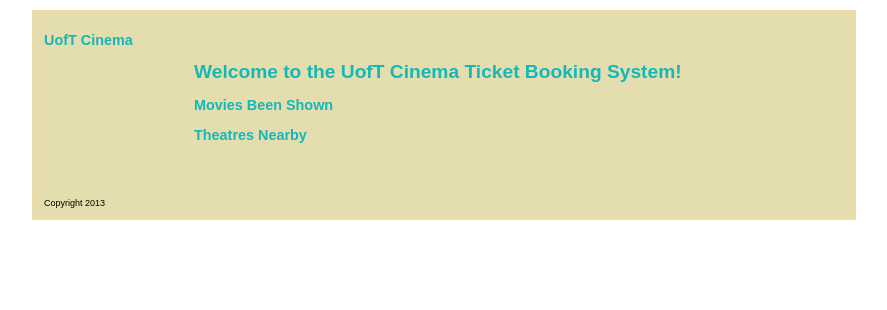
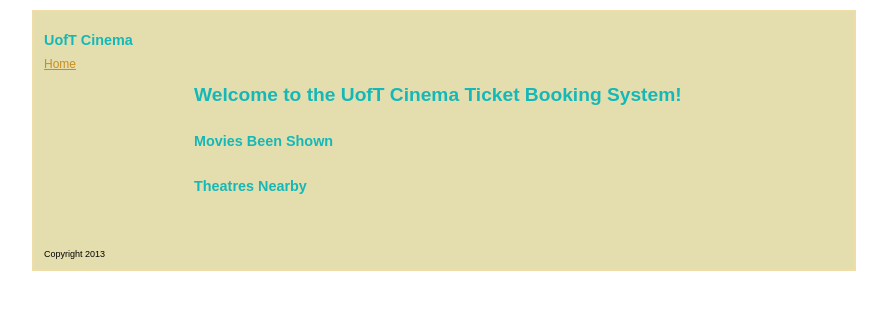
Before and after one commit to premachb/csc309A2, a CodeIgniter app: page / in a window 1280 px wide. Shown: the top 310 px of the page, without its empty margins (196-1083 px from the left). Run offline with CodeIgniter, Linux system fonts and the light colour scheme; data that the repository does not hold is empty.

Commit message:
Committing CSS modifications and also added home link on nav bar

```diff
--- a/uofttheater/application/views/header.php
+++ b/uofttheater/application/views/header.php
@@ -1,2 +1,5 @@
 
 <h1>UofT Cinema</h1>
+<?php
+    echo anchor('main/homepage', 'Home');
+?>
--- a/uofttheater/css/default.css
+++ b/uofttheater/css/default.css
@@ -14,7 +14,6 @@
     background-color:#e4deae;
     border:2px solid #efdda8;
  }
-
 
  input,label {
  	display: block;
@@ -119,6 +118,21 @@
     margin-left:150px;
     width:600px;
     height:auto;
+
+ }
+
+ #homeListings{
+    position: relative;
+ }
+
+ #movieSort{
+     width: 200px;
+     display: inline-block;
+     margin-right: 200px;
+ }
+
+ #theaterSort{
+     display: block;
 
  }
 
```
